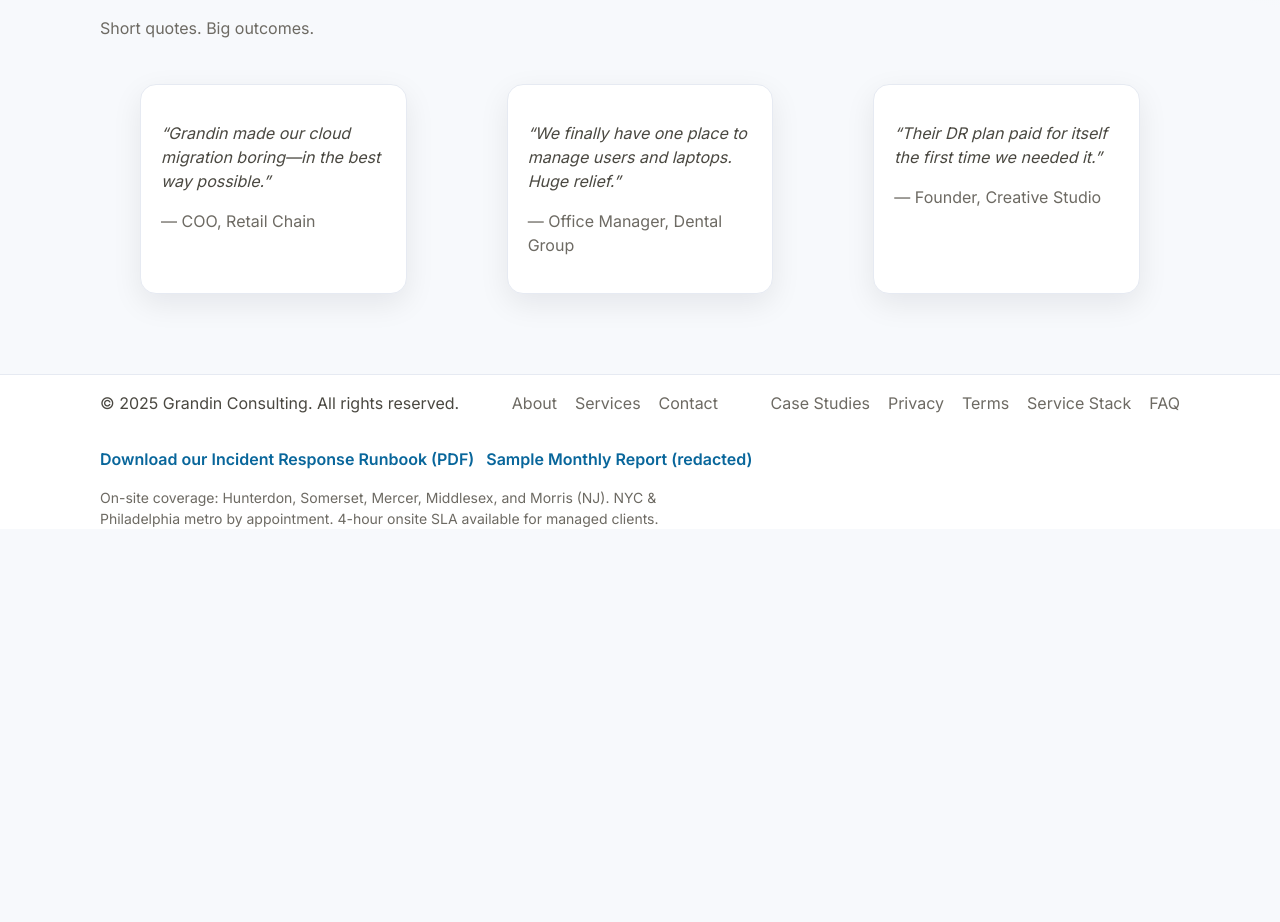
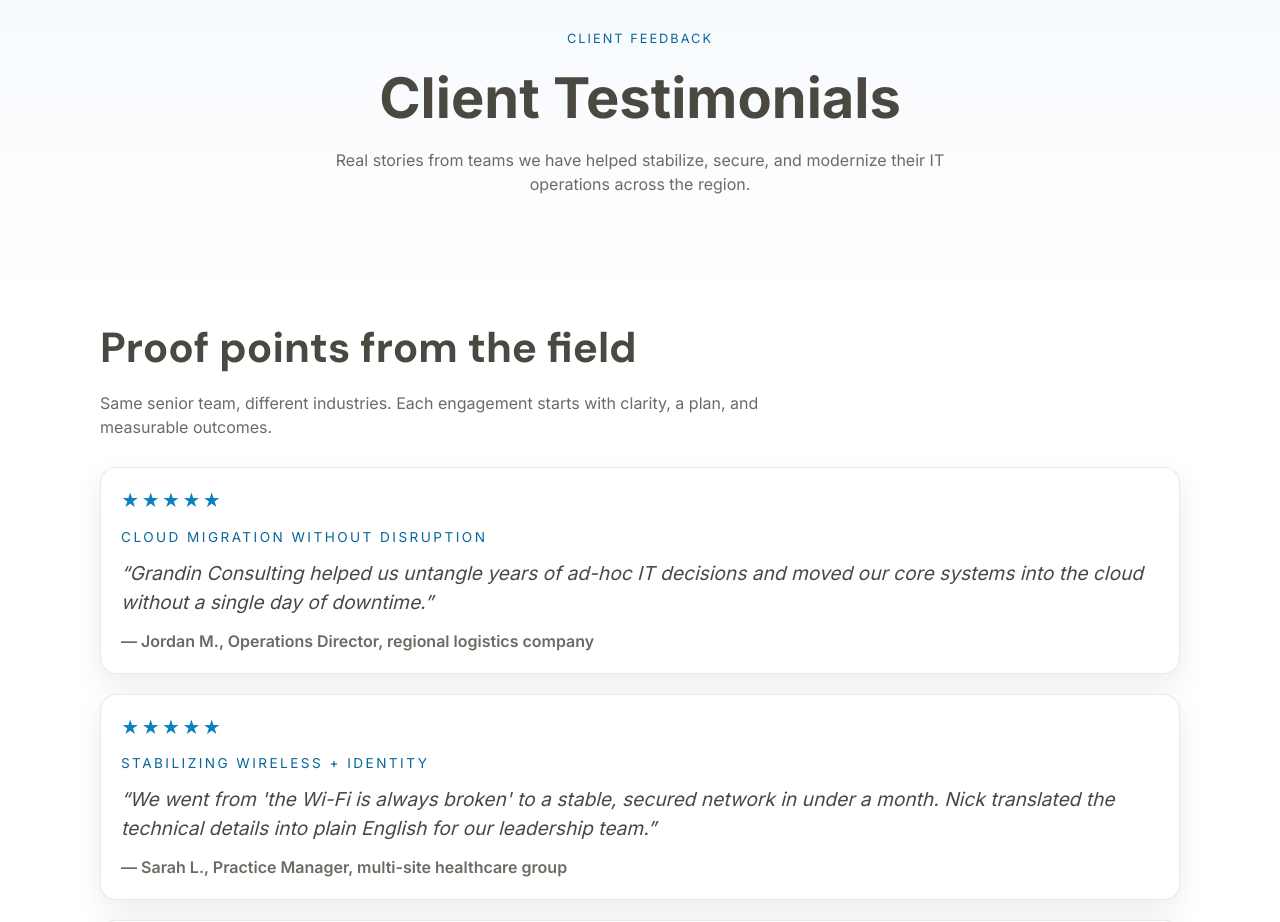
Before and after one commit to nlarralde13/grandin-consulting, a React (Vite) app: page /testimonials in a window 1280 px wide. Shown: the part 260-1182 px from the top of the page. Before the commit the page ends 800 px from the top, so only its background shows below. Built offline with nearby package versions, Linux system fonts and the light colour scheme.

Commit message:
updated testimonials

```diff
--- a/src/components/Footer.jsx
+++ b/src/components/Footer.jsx
@@ -13,6 +13,7 @@
         <nav className="footer-nav" aria-label="Footer">
           <Link to="/#about">About</Link>
           <Link to="/#services">Services</Link>
+          <Link to="/testimonials">Testimonials</Link>
           <Link to="/contact">Contact</Link>
         </nav>
 
--- a/src/components/Header.jsx
+++ b/src/components/Header.jsx
@@ -5,7 +5,7 @@
 const LOGO_SRC = "/images/logo_white_background.png";
 const NAV_ITEMS = [
   { label: "Services", to: "/#services" },
-  { label: "Solutions", to: "/#solutions" },
+  { label: "Testimonials", to: "/testimonials" },
   { label: "Industries", to: "/#industries" },
   { label: "About", to: "/#about" },
   { label: "Resources", to: "/#resources" },
--- /dev/null
+++ b/src/data/testimonials.js
@@ -0,0 +1,32 @@
+export const TESTIMONIALS = [
+  {
+    id: "jordan",
+    quote:
+      "Grandin Consulting helped us untangle years of ad-hoc IT decisions and moved our core systems into the cloud without a single day of downtime.",
+    name: "Jordan M.",
+    role: "Operations Director",
+    company: "regional logistics company",
+    rating: 5,
+    focus: "Cloud migration without disruption",
+  },
+  {
+    id: "sarah",
+    quote:
+      "We went from 'the Wi-Fi is always broken' to a stable, secured network in under a month. Nick translated the technical details into plain English for our leadership team.",
+    name: "Sarah L.",
+    role: "Practice Manager",
+    company: "multi-site healthcare group",
+    rating: 5,
+    focus: "Stabilizing wireless + identity",
+  },
+  {
+    id: "david",
+    quote:
+      "They treated our small business like an enterprise customer. We finally have backups, monitoring, and someone who actually knows our environment.",
+    name: "David R.",
+    role: "Owner",
+    company: "professional services firm",
+    rating: 5,
+    focus: "Turning SMB infrastructure enterprise-grade",
+  },
+];
--- a/src/pages/Home.jsx
+++ b/src/pages/Home.jsx
@@ -3,6 +3,7 @@
 import CTABand from "../components/CTABand.jsx";
 import CoverageLine from "../components/CoverageLine.jsx";
 import IPInfoCard from "../components/IPInfoCard.jsx";
+import { TESTIMONIALS } from "../data/testimonials.js";
 import { CALENDLY_OR_FORM_URL, PHONE_NUMBER_DISPLAY, PHONE_NUMBER_TEL, RUNBOOK_PDF_URL } from "../config/siteMeta.js";
 
 const SERVICE_PILLARS = [
@@ -113,6 +114,37 @@
         </div>
       </section>
 
+      <section className="section testimonials-section" aria-labelledby="testimonials-title">
+        <div className="container">
+          <p className="eyebrow">Client feedback</p>
+          <div className="section-header">
+            <h2 id="testimonials-title">What our clients say</h2>
+            <p>A few words from teams we have helped modernize their IT and operations.</p>
+          </div>
+          <div className="testimonials-grid">
+            {TESTIMONIALS.map((testimonial) => (
+              <article className="testimonial-card" key={testimonial.id}>
+                <div className="testimonial-rating" aria-label={`${testimonial.rating} out of 5 stars`}>
+                  {"★".repeat(testimonial.rating)}
+                </div>
+                <p className="testimonial-quote">“{testimonial.quote}”</p>
+                <div className="testimonial-meta">
+                  <p className="testimonial-name">{testimonial.name}</p>
+                  <p className="testimonial-role">
+                    {testimonial.role}, {testimonial.company}
+                  </p>
+                </div>
+              </article>
+            ))}
+          </div>
+          <div className="testimonials-cta">
+            <Link className="btn btn-outline" to="/testimonials">
+              Read more testimonials
+            </Link>
+          </div>
+        </div>
+      </section>
+
       <section className="section industries" id="industries" aria-labelledby="industries-title">
         <div className="anchor-target" id="about" aria-hidden="true" />
         <div className="container">
--- a/src/pages/Testimonials.jsx
+++ b/src/pages/Testimonials.jsx
@@ -1,36 +1,43 @@
 import React from "react";
-
-const testimonials = [
-  {
-    quote: "Grandin made our cloud migration boring—in the best way possible.",
-    who: "COO, Retail Chain",
-  },
-  {
-    quote: "We finally have one place to manage users and laptops. Huge relief.",
-    who: "Office Manager, Dental Group",
-  },
-  {
-    quote: "Their DR plan paid for itself the first time we needed it.",
-    who: "Founder, Creative Studio",
-  },
-];
+import { TESTIMONIALS } from "../data/testimonials.js";
 
 export default function Testimonials() {
   return (
-    <main className="container" style={{ paddingTop: 72 }}>
-      <header className="section-header">
-        <h2>Client Testimonials</h2>
-        <p className="muted">Short quotes. Big outcomes.</p>
-      </header>
+    <main className="testimonials-page">
+      <section className="testimonials-hero" aria-labelledby="testimonials-hero-title">
+        <div className="container">
+          <p className="eyebrow">Client feedback</p>
+          <h1 id="testimonials-hero-title">Client Testimonials</h1>
+          <p className="muted">
+            Real stories from teams we have helped stabilize, secure, and modernize their IT operations across the region.
+          </p>
+        </div>
+      </section>
 
-      <div className="grid">
-        {testimonials.map((t, i) => (
-          <blockquote key={i} className="card">
-            <p style={{ fontStyle: "italic" }}>“{t.quote}”</p>
-            <p className="muted">— {t.who}</p>
-          </blockquote>
-        ))}
-      </div>
+      <section className="section testimonials-detail" aria-labelledby="testimonials-detail-title">
+        <div className="container">
+          <div className="section-header">
+            <h2 id="testimonials-detail-title">Proof points from the field</h2>
+            <p>
+              Same senior team, different industries. Each engagement starts with clarity, a plan, and measurable outcomes.
+            </p>
+          </div>
+          <div className="testimonials-list">
+            {TESTIMONIALS.map((testimonial) => (
+              <article className="testimonial-detail-card" key={testimonial.id}>
+                <div className="testimonial-detail-rating" aria-label={`${testimonial.rating} out of 5 stars`}>
+                  {"★".repeat(testimonial.rating)}
+                </div>
+                {testimonial.focus && <p className="testimonial-detail-focus">{testimonial.focus}</p>}
+                <p className="testimonial-detail-quote">“{testimonial.quote}”</p>
+                <p className="testimonial-detail-meta">
+                  — {testimonial.name}, {testimonial.role}, {testimonial.company}
+                </p>
+              </article>
+            ))}
+          </div>
+        </div>
+      </section>
     </main>
   );
 }
--- a/styles.css
+++ b/styles.css
@@ -917,6 +917,110 @@
   border-radius:999px;
   background: var(--accent);
 }
+.testimonials-section{
+  background:#f7fbff;
+  border-top:1px solid var(--line);
+  border-bottom:1px solid var(--line);
+}
+.testimonials-grid{
+  display:grid;
+  grid-template-columns: repeat(auto-fit, minmax(260px, 1fr));
+  gap: var(--space-4);
+}
+.testimonial-card{
+  background:#fff;
+  border-radius: var(--radius-lg);
+  border:1px solid rgba(10,128,192,0.2);
+  box-shadow: 0 20px 45px rgba(6, 74, 116, 0.08);
+  padding: var(--space-4);
+  display:flex;
+  flex-direction:column;
+  gap: var(--space-3);
+}
+.testimonial-rating{
+  font-size: 1rem;
+  letter-spacing: 2px;
+  color: var(--accent-600);
+}
+.testimonial-quote{
+  font-size: 1rem;
+  font-style: italic;
+  margin:0;
+  color: var(--text);
+}
+.testimonial-meta{
+  margin-top:auto;
+}
+.testimonial-name{
+  margin:0;
+  font-weight:700;
+  color: #4a4841;
+}
+.testimonial-role{
+  margin:4px 0 0;
+  color: var(--muted);
+}
+.testimonials-cta{
+  margin-top: var(--space-4);
+  text-align:center;
+}
+.testimonials-page{
+  background: linear-gradient(180deg, #f5f9fd 0%, #ffffff 40%);
+}
+.testimonials-hero{
+  padding: clamp(72px, 14vw, 160px) 0 clamp(40px, 8vw, 80px);
+  text-align:center;
+}
+.testimonials-hero h1{
+  margin: 8px 0;
+  font-size: clamp(36px, 6vw, 56px);
+}
+.testimonials-hero p{
+  margin: 0 auto;
+  max-width: 640px;
+}
+.testimonials-detail{
+  background:#fff;
+}
+.testimonials-list{
+  display:flex;
+  flex-direction:column;
+  gap: var(--space-4);
+}
+.testimonial-detail-card{
+  border-radius: var(--radius-lg);
+  border:1px solid rgba(74, 72, 65, 0.12);
+  padding: var(--space-4);
+  background:#fff;
+  box-shadow: var(--shadow);
+  display:flex;
+  flex-direction:column;
+  gap: var(--space-2);
+}
+.testimonial-detail-rating{
+  font-size: 1.1rem;
+  letter-spacing: 2px;
+  color: var(--accent);
+}
+.testimonial-detail-focus{
+  margin:0;
+  font-size: 0.85rem;
+  text-transform: uppercase;
+  letter-spacing: 0.18em;
+  color: var(--accent-600);
+}
+.testimonial-detail-quote{
+  margin:0;
+  font-size: 1.2rem;
+  line-height: 1.5;
+  font-style: italic;
+  color: var(--text);
+}
+.testimonial-detail-meta{
+  margin:0;
+  color: var(--muted);
+  font-weight:600;
+}
 .industries{
   background:#f8fbff;
 }
```
